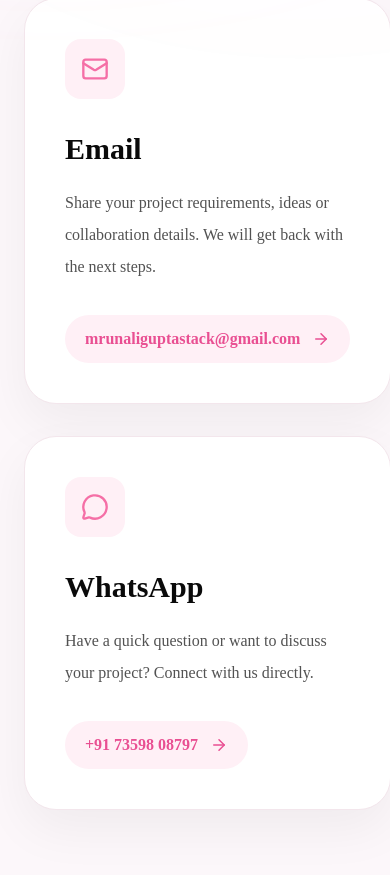
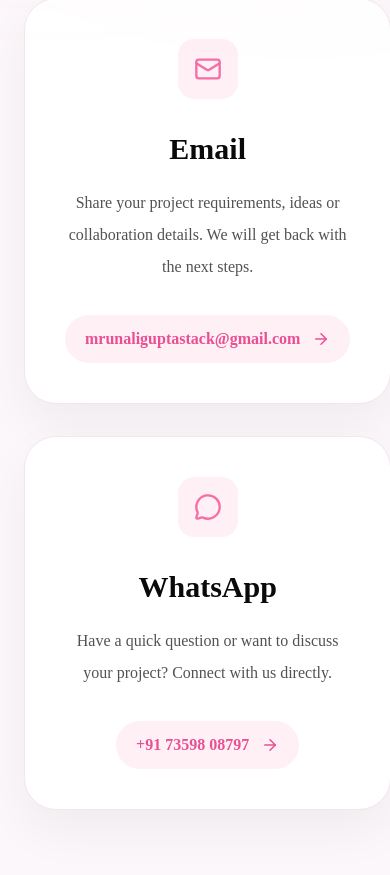
Before and after one commit to mrunaligupta2311/mg-stack, a React (Vite) app: page /contact in a window 390 px wide. Shown: the part 841-1716 px from the top of the page. Built offline with nearby package versions, Linux system fonts and the light colour scheme.

Commit message:
Improve contact page mobile card alignment

```diff
--- a/src/pages/Contact.jsx
+++ b/src/pages/Contact.jsx
@@ -208,8 +208,13 @@
                 transition={{
                   delay:index*0.12
                 }}
+
               className="
 group
+flex
+flex-col
+items-center
+text-center
 rounded-[32px]
 border
 border-[#F3E6EC]
@@ -221,6 +226,7 @@
 hover:-translate-y-3
 hover:shadow-[0_30px_70px_rgba(245,111,166,0.18)]
 "
+
               >
 
 
@@ -270,8 +276,10 @@
 
 
                 <div
+
 className="
 mt-8
+mx-auto
 inline-flex
 items-center
 gap-3
@@ -285,6 +293,7 @@
 group-hover:bg-[#F56FA6]
 group-hover:text-white
 "
+
                 >
 
                   {item.label}
```
Lines whose indentation alone changed are shown as unchanged.
